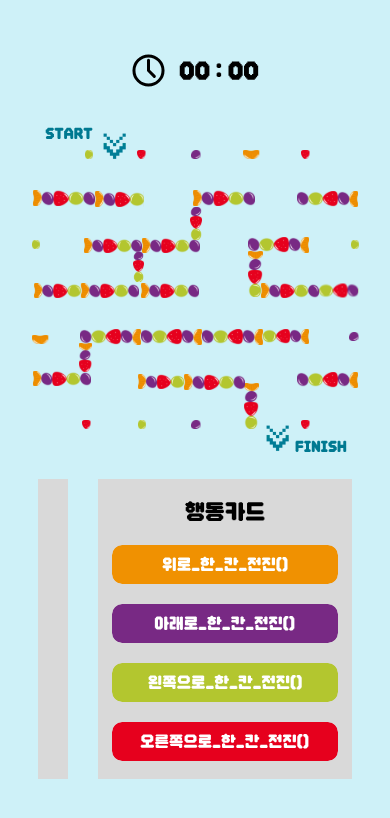
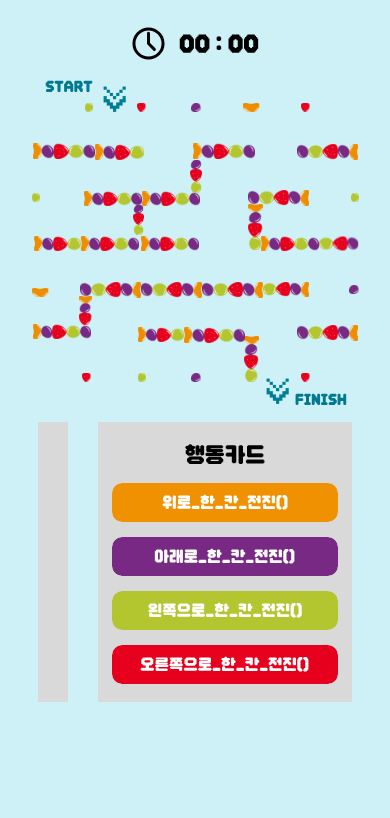
Before and after one commit to Lee-Sunho/SSUMC_MAZE, a Next.js app: page /play in a window 390 px wide. Shown: the top 818 px of the page. Built offline with nearby package versions, Linux system fonts and the light colour scheme.

Commit message:
style: 모바일 화면 고정 구현

```diff
--- a/app/globals.css
+++ b/app/globals.css
@@ -1,8 +1,16 @@
+html,
+body {
+  -webkit-touch-callout: none;
+  -webkit-user-select: none;
+  -webkit-tap-highlight-color: rgba(0, 0, 0, 0);
+  width: 100%;
+  height: 100%;
+}
+
 body {
   margin: 0;
   padding: 0;
   display: flex;
-  height: 100vh;
   flex-direction: column;
   justify-content: center;
   align-items: center;
@@ -12,8 +20,11 @@ body {
 }
 
 .App {
+  position: fixed;
+  overflow: hidden;
   display: flex;
   flex-direction: column;
+  justify-content: flex-end;
   align-items: center;
   width: 375px;
   height: 812px;
@@ -24,24 +35,23 @@ body {
 }
 
 .btn_start {
-  position: relative;
-  top: 659px;
   width: 216px;
   height: 56px;
   border: none;
+  margin-bottom: 77px;
   background-color: #72c39d;
   background-image: url("/assets/start.svg");
+  cursor: pointer;
 }
 
 @media (max-width: 500px) {
   .App {
     background-size: contain;
-    width: 100vw;
-    height: 100vh;
+    width: 100%;
+    height: 100%;
   }
-
   .btn_start {
-    position: relative;
-    top: 81vh;
+    cursor: default;
+    -webkit-tap-highlight-color: transparent !important;
   }
 }
--- a/app/play/style.css
+++ b/app/play/style.css
@@ -6,6 +6,8 @@
 }
 
 .Play {
+  position: fixed;
+  overflow: hidden;
   display: flex;
   flex-direction: column;
   align-items: center;
@@ -16,14 +18,15 @@
 
 @media (max-width: 500px) {
   .Play {
-    width: 100vw;
-    height: 100vh;
+    width: 100%;
+    height: 100%;
+    background-size: contain;
   }
 }
 
 .timerContainer {
-  margin-top: 53px;
-  margin-bottom: 62px;
+  margin-top: 26px;
+  margin-bottom: 42px;
   display: flex;
   justify-content: center;
   align-items: center;
@@ -48,7 +51,7 @@
   grid-template-columns: repeat(6, 1fr);
   grid-template-rows: repeat(6, 1fr);
   /*border: 1px solid whitesmoke;*/
-  margin-bottom: 50px;
+  margin-bottom: 40px;
 }
 
 .cell {
@@ -90,7 +93,7 @@
 
 .stack {
   width: 30px;
-  height: 300px;
+  height: 280px;
   background-color: #d9d9d9;
 }
 
@@ -99,9 +102,9 @@
   flex-direction: column;
   justify-content: center;
   align-items: center;
-  gap: 20px;
+  gap: 15px;
   width: 254px;
-  height: 300px;
+  height: 280px;
   background-color: #d9d9d9;
 }
 
```
